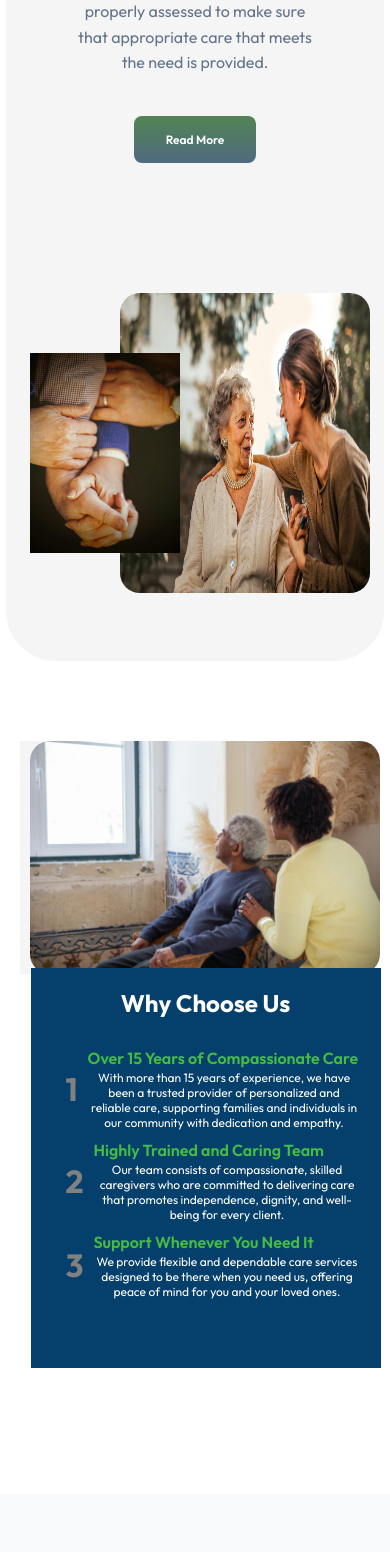
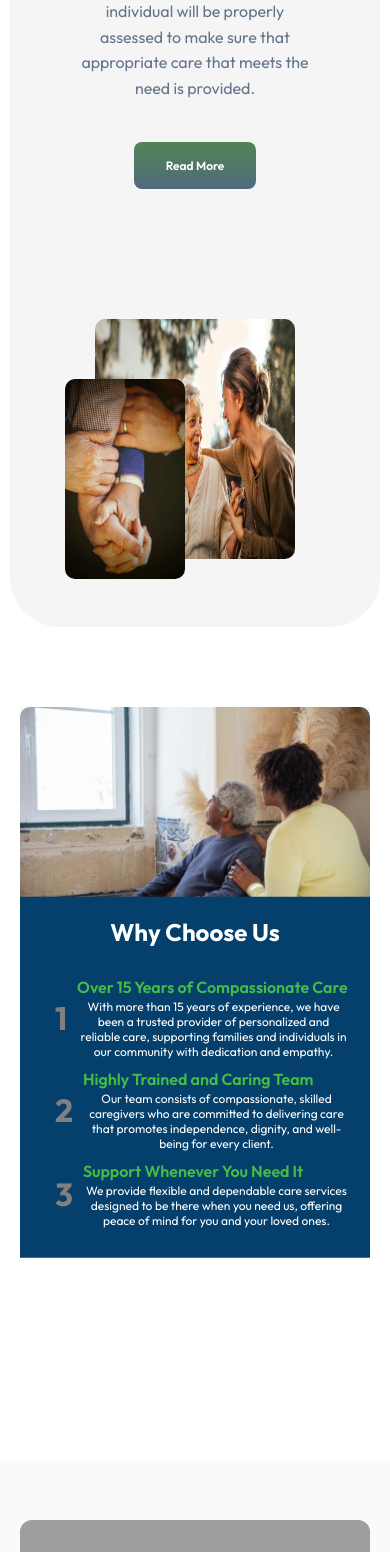
Before and after one commit to GhubTeam/care-just4U, a Next.js app: page / in a window 390 px wide. Shown: the part 1958-3510 px from the top of the page. Built offline with nearby package versions, Linux system fonts and the light colour scheme; grey boxes are pictures that could not be loaded.

Commit message:
made some changes on the about component

```diff
--- a/Components/About/About.css
+++ b/Components/About/About.css
@@ -2,7 +2,6 @@
     display: flex;
     flex-direction: column;
     align-items: center;
-    margin:  0 auto;
     gap:50px;
 
 
@@ -58,18 +57,18 @@
     height: 400px;
     position: relative;
     z-index: 1;
-    border-radius: 20px;
+    border-radius: 10px;
+
 }
 
 .about-image-2{
     position: absolute;
-    top: 80px;
+    top: 100px;
     left: -150px;
     width: 220px;
     height: 200px;
     z-index: 2;
-
-
+    border-radius: 10px;
 }
 
 .about-us {
@@ -82,10 +81,9 @@
 }
 
 .about-us img {
-    width: 600px;
+    width: 500px;
     position: relative;
-   right: 150px;
-    border-radius: 20px;
+    border-radius: 10px;
 
 }
 
@@ -95,11 +93,9 @@
     left: 400px;
     top: 100px;
     width: 420px;
-    height: 500px;
     padding: 20px;
     text-align: center;
     margin-bottom: 30px;
-
 }
 
 .abt-why-us h1 {
@@ -151,7 +147,7 @@
         margin: 60px;
     }
 
-    .about-image-2{
+    .doctor-2 {
         left: -100px;
     }
 
@@ -198,9 +194,7 @@
     .about-left h1 {
         font-size: 32px;
     }
-    .about-us img{
-        margin: 0 auto;
-    }
+
     .about-image-1 {
         width: 250px;
         height: 300px;
@@ -209,24 +203,20 @@
     .about-image-2 {
         width: 150px;
         top: 60px;
-        left: -90px;
+        left: -50px;
     }
 
     .about-us {
         margin: 30px;
         position: relative;
     }
-    .about-us img{
-        width: 500px;
-        left: 10px;
-    }
+
     .abt-why-us {
         position: absolute;
-        top: 100%;
+        top: 80%;
         left: 50%;
         transform: translate(-50%, -20%);
         width: 80%;
-        height: 550px;
         max-width: 400px;
         padding: 30px;
         z-index: 2;
@@ -255,8 +245,15 @@
     .about-left h1 {
         font-size: 28px;
     }
-    .about-right{
-        left: 50px;
+
+    .about-image-1{
+        width: 200px;
+        height: 240px;
+    }
+
+    .about-image-2 {
+        width: 120px;
+        left: -30px;
     }
 
     .about-us {
@@ -270,11 +267,10 @@
     }
     .abt-why-us {
         position: absolute;
-        top: 140%;
-        left: 53%;
+        top: 120%;
+        left: 50%;
         transform: translate(-50%, -25%);
         width: 100%;
-        height: 400px;
         max-width: 350px;
         padding: 20px;
         z-index: 2;
```
